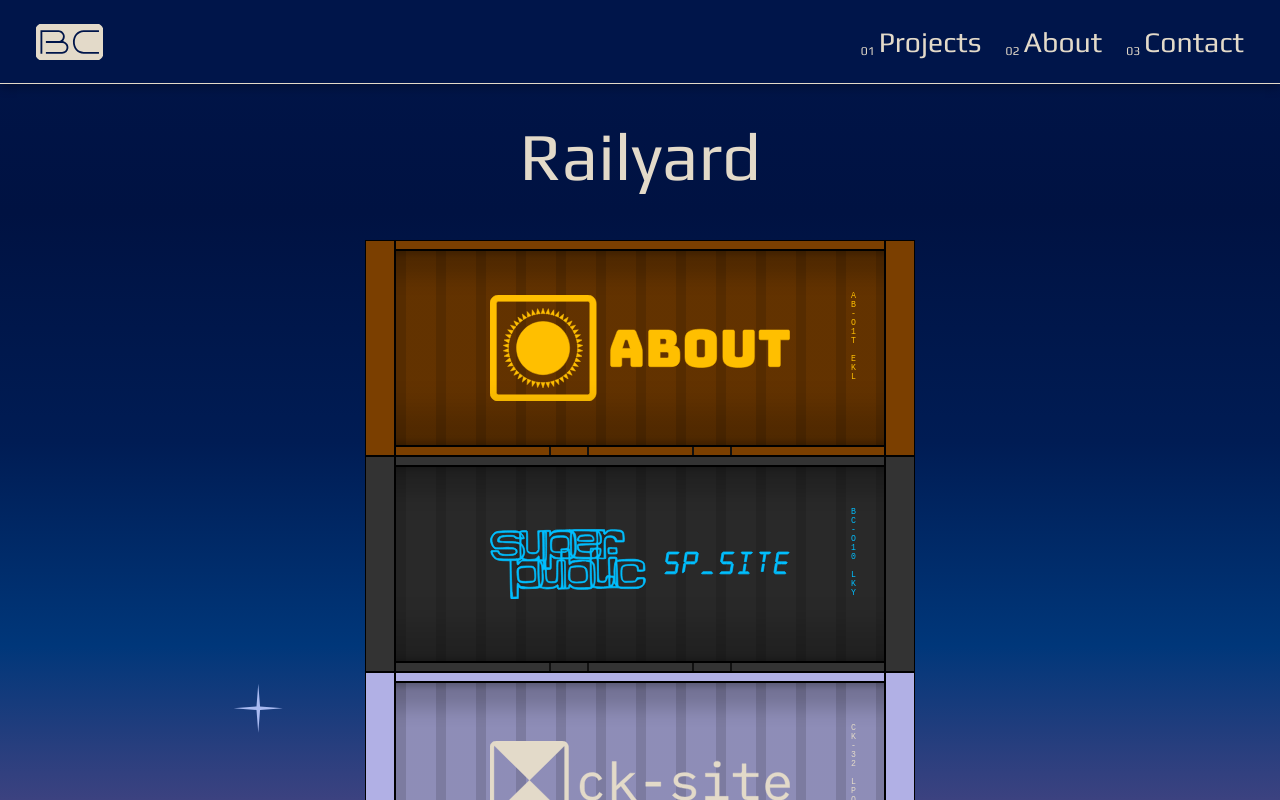
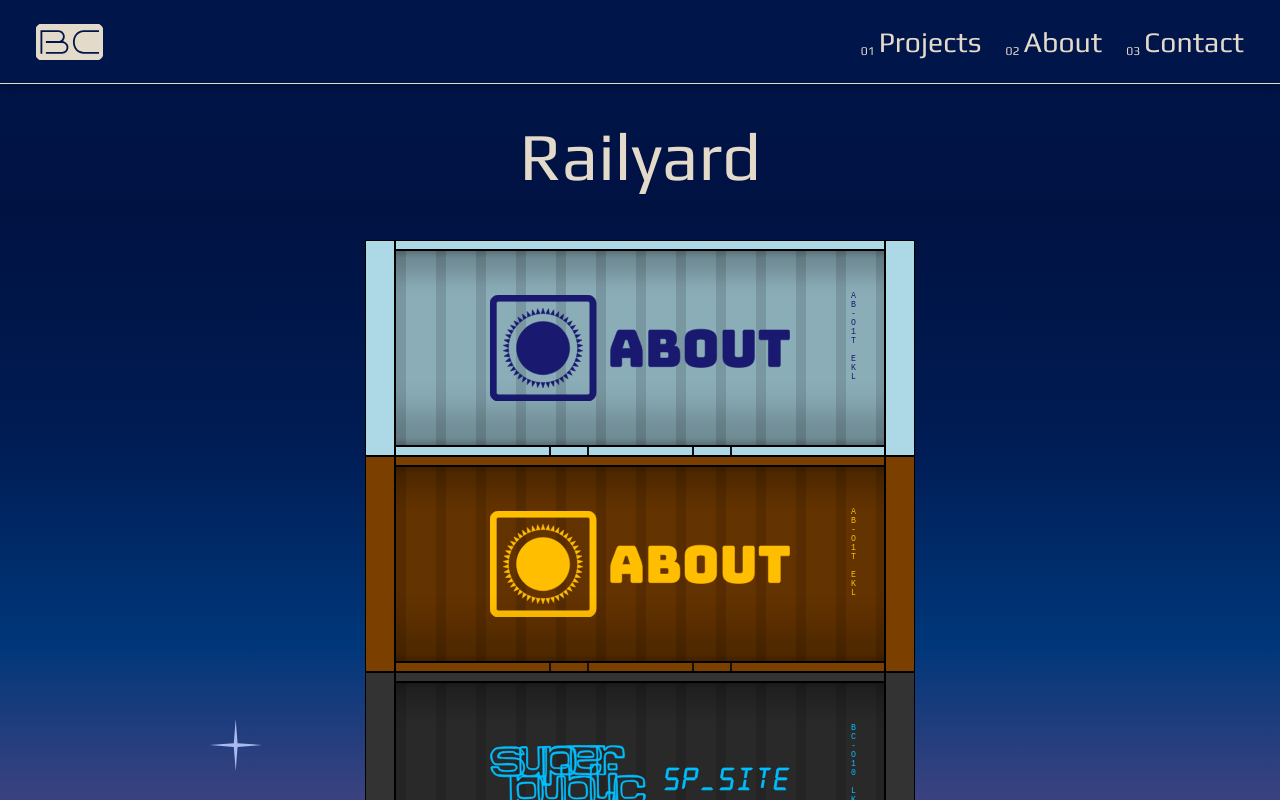
Before and after one commit to bcimbali/my-site-2, a Next.js app: page /railyard in a window 1280 px wide. Shown: the top 800 px of the page. Built offline with nearby package versions, Linux system fonts and the light colour scheme; a web font is replaced by a local one.

Commit message:
feat(component): add initial contact container

```diff
--- a/src/components/RailyardPage/index.tsx
+++ b/src/components/RailyardPage/index.tsx
@@ -10,6 +10,7 @@ import {
   bc010Container,
   caretContainer,
   ckSiteContainer,
+  contactContainer,
   doveContainer,
   eastContainer,
   ftLogisticsContainer,
@@ -35,6 +36,7 @@ const RailyardPage = () => {
   return (
     <OuterContainer>
       <PageTitle>Railyard</PageTitle>
+      <ShippingContainer {...contactContainer} />
       <ShippingContainer {...aboutContainer} />
       <ShippingContainer {...spNextSiteContainer} />
       <ShippingContainer {...ckSiteContainer} />
--- /dev/null
+++ b/src/shipping_containers/contact.ts
@@ -0,0 +1,15 @@
+import { About } from '@/icons/tsx';
+
+const contact = {
+  bgColor: '#ADD8E6',
+  containerNo: 'AB-O1T EKL',
+  link: '/contact',
+  logo: {
+    color: '#191970',
+    fill: '#191970',
+    src: About
+  },
+  textColor: '#191970'
+};
+
+export default contact;
--- a/src/shipping_containers/index.ts
+++ b/src/shipping_containers/index.ts
@@ -2,6 +2,7 @@ export { default as aboutContainer } from './about';
 export { default as bc010Container } from './bc010';
 export { default as caretContainer } from './caret';
 export { default as ckSiteContainer } from './ckSite';
+export { default as contactContainer } from './contact';
 export { default as doveContainer } from './dove';
 export { default as eastContainer } from './east';
 export { default as ftLogisticsContainer } from './ftLogistics';
```
